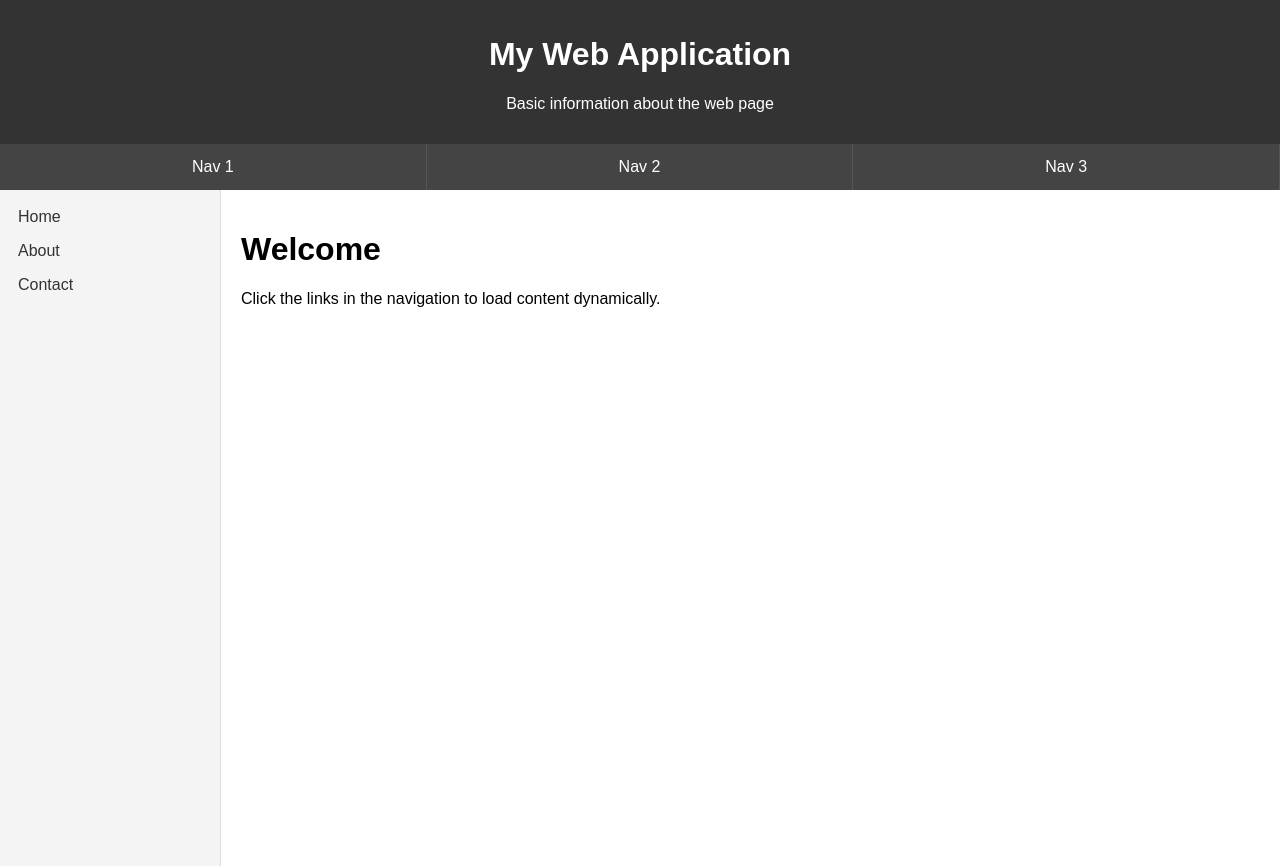
After one commit to msm216/flask-test, a Flask app: template templates/samples/spa.html in a window 1280 px wide. The commit adds this page. Run offline with Flask 3, Linux system fonts and the light colour scheme; the template is opened without the code that fills it, so the values that code supplies are empty; some libraries are stand-ins or nearby versions.

Commit message:
added Single Page Navigation and Scrollable Table samples

```diff
--- a/templates/base.html
+++ b/templates/base.html
@@ -10,9 +10,9 @@ Flasky
 {% block head %}
 {{ super() }}
 <!– 定义收藏夹图标 –>
-<link rel="shortcut icon" href="{{ url_for('static', filename='favicon.ico') }}" type="image/x-icon">
-<link rel="icon" href="{{ url_for('static', filename='favicon.ico') }}" type="image/x-icon">
-<link rel="stylesheet" type="text/css" href="{{ url_for('static', filename='styles.css') }}">
+<link rel="shortcut icon" href="{{ url_for('src/ico', filename='favicon.ico') }}" type="image/x-icon">
+<link rel="icon" href="{{ url_for('src/ico', filename='favicon.ico') }}" type="image/x-icon">
+<link rel="stylesheet" type="text/css" href="{{ url_for('static/css', filename='styles.css') }}">
 {% endblock %}
 
 
--- /dev/null
+++ b/templates/samples/spa.html
@@ -0,0 +1,48 @@
+<!DOCTYPE html>
+<!-- 单页应用程序(SPA) -->
+<html lang="en">
+<head>
+    <meta charset="UTF-8">
+    <meta name="viewport" content="width=device-width, initial-scale=1.0">
+    <title>Single Page Navigation Example</title>
+    <link rel="stylesheet" href="static/css/spa.css">
+</head>
+<body>
+
+    <div class="header">
+        <h1>My Web Application</h1>
+        <p>Basic information about the web page</p>
+    </div>
+
+    <div class="top-nav">
+        <a href="#" onclick="switchNav('nav1')">Nav 1</a>
+        <a href="#" onclick="switchNav('nav2')">Nav 2</a>
+        <a href="#" onclick="switchNav('nav3')">Nav 3</a>
+    </div>
+
+    <div class="container">
+        <div class="nav" id="nav1">
+            <a href="#" onclick="loadContent('home')">Home</a>
+            <a href="#" onclick="loadContent('about')">About</a>
+            <a href="#" onclick="loadContent('contact')">Contact</a>
+        </div>
+        <div class="nav" id="nav2" style="display: none;">
+            <a href="#" onclick="loadContent('profile')">Profile</a>
+            <a href="#" onclick="loadContent('settings')">Settings</a>
+            <a href="#" onclick="loadContent('help')">Help</a>
+        </div>
+        <div class="nav" id="nav3" style="display: none;">
+            <a href="#" onclick="loadContent('dashboard')">Dashboard</a>
+            <a href="#" onclick="loadContent('reports')">Reports</a>
+            <a href="#" onclick="loadContent('analytics')">Analytics</a>
+        </div>
+        <div class="content" id="content">
+            <h1>Welcome</h1>
+            <p>Click the links in the navigation to load content dynamically.</p>
+        </div>
+    </div>
+
+    <script src="static/js/spa.js"></script>
+
+</body>
+</html>
--- /dev/null
+++ b/templates/samples/static/css/spa.css
@@ -0,0 +1,51 @@
+body {
+    font-family: Arial, sans-serif;
+    margin: 0;
+}
+.header {
+    background-color: #333;
+    color: white;
+    padding: 15px;
+    text-align: center;
+}
+.top-nav {
+    display: flex;
+    background-color: #444;
+    overflow: hidden;
+}
+.top-nav a {
+    flex: 1;
+    padding: 14px 16px;
+    text-align: center;
+    text-decoration: none;
+    color: white;
+    border-right: 1px solid #555;
+}
+.top-nav a:hover {
+    background-color: #ddd;
+    color: black;
+}
+.container {
+    display: flex;
+    height: calc(100vh - 124px); /* Adjust according to the header and top-nav height */
+}
+.nav {
+    width: 200px;
+    background-color: #f4f4f4;
+    padding: 10px;
+    border-right: 1px solid #ddd;
+}
+.nav a {
+    display: block;
+    padding: 8px;
+    text-decoration: none;
+    color: #333;
+}
+.nav a:hover {
+    background-color: #ddd;
+}
+.content {
+    flex: 1;
+    padding: 20px;
+    overflow-y: auto;
+}
--- /dev/null
+++ b/templates/samples/static/js/spa.js
@@ -0,0 +1,65 @@
+function loadContent(page) {
+    var content = document.getElementById('content');
+    switch(page) {
+        case 'home':
+            content.innerHTML = `
+                <h1>Home</h1>
+                <p>This is the home page content.</p>
+            `;
+            break;
+        case 'about':
+            content.innerHTML = `
+                <h1>About</h1>
+                <p>This is the about page content.</p>
+            `;
+            break;
+        case 'contact':
+            content.innerHTML = `
+                <h1>Contact</h1>
+                <p>This is the contact page content.</p>
+            `;
+            break;
+        case 'profile':
+            content.innerHTML = `
+                <h1>Profile</h1>
+                <p>This is the profile page content.</p>
+            `;
+            break;
+        case 'settings':
+            content.innerHTML = `
+                <h1>Settings</h1>
+                <p>This is the settings page content.</p>
+            `;
+            break;
+        case 'help':
+            content.innerHTML = `
+                <h1>Help</h1>
+                <p>This is the help page content.</p>
+            `;
+            break;
+        case 'dashboard':
+            content.innerHTML = `
+                <h1>Dashboard</h1>
+                <p>This is the dashboard page content.</p>
+            `;
+            break;
+        case 'reports':
+            content.innerHTML = `
+                <h1>Reports</h1>
+                <p>This is the reports page content.</p>
+            `;
+            break;
+        case 'analytics':
+            content.innerHTML = `
+                <h1>Analytics</h1>
+                <p>This is the analytics page content.</p>
+            `;
+            break;
+    }
+}
+
+function switchNav(navId) {
+    var navs = document.querySelectorAll('.nav');
+    navs.forEach(nav => nav.style.display = 'none');
+    document.getElementById(navId).style.display = 'block';
+}
```
Also changed, not shown: templates/samples/scrollable.html (added, +73 -0 lines), templates/samples/static/css/scrollable.css (added, +22 -0 lines), src/ico/favicon.ico (renamed from static/favicon.ico), src/img/11-logical-data-model-example.webp (renamed from static/img/11-logical-data-model-example.webp), src/img/12-physical-data-model-example.webp (renamed from static/img/12-physical-data-model-example.webp), src/img/13-erd-example-movie-rental-system.webp (renamed from static/img/13-erd-example-movie-rental-system.webp), src/img/14-erd-example-loan-system.webp (renamed from static/img/14-erd-example-loan-system.webp), src/img/15-erd-example-online-shop.webp (renamed from static/img/15-erd-example-online-shop.webp), src/img/16-data-flow-diagram-example.webp (renamed from static/img/16-data-flow-diagram-example.webp), src/img/17-dfd-data-store-modeled-by-erd.webp (renamed from static/img/17-dfd-data-store-modeled-by-erd.webp), src/img/18-bpmn-process-diagram-example.webp (renamed from static/img/18-bpmn-process-diagram-example.webp), src/img/19-bpmn-data-object-modeled-by-erd.webp (renamed from static/img/19-bpmn-data-object-modeled-by-erd.webp), src/img/Image_20240323152952.jpg (renamed from static/img/Image_20240323152952.jpg), 1 other file.
